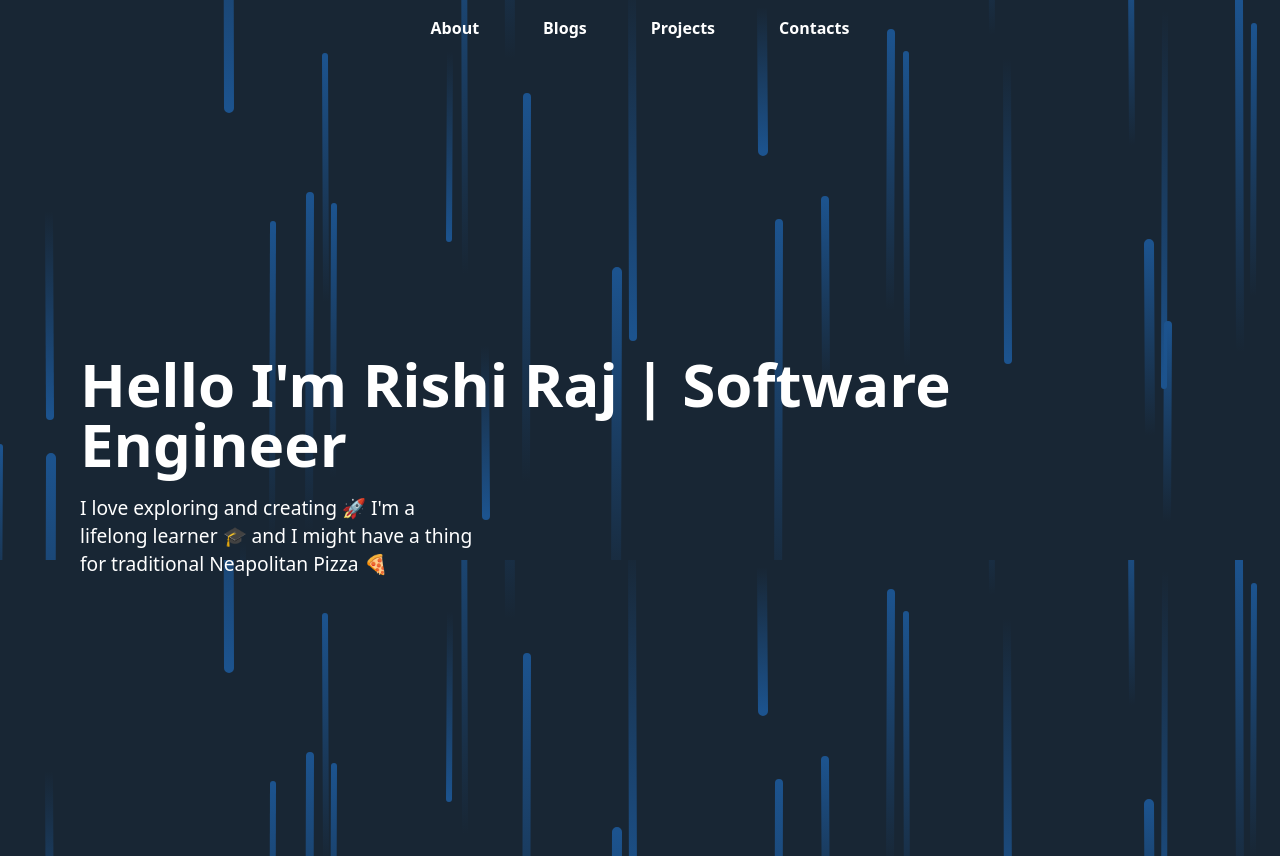
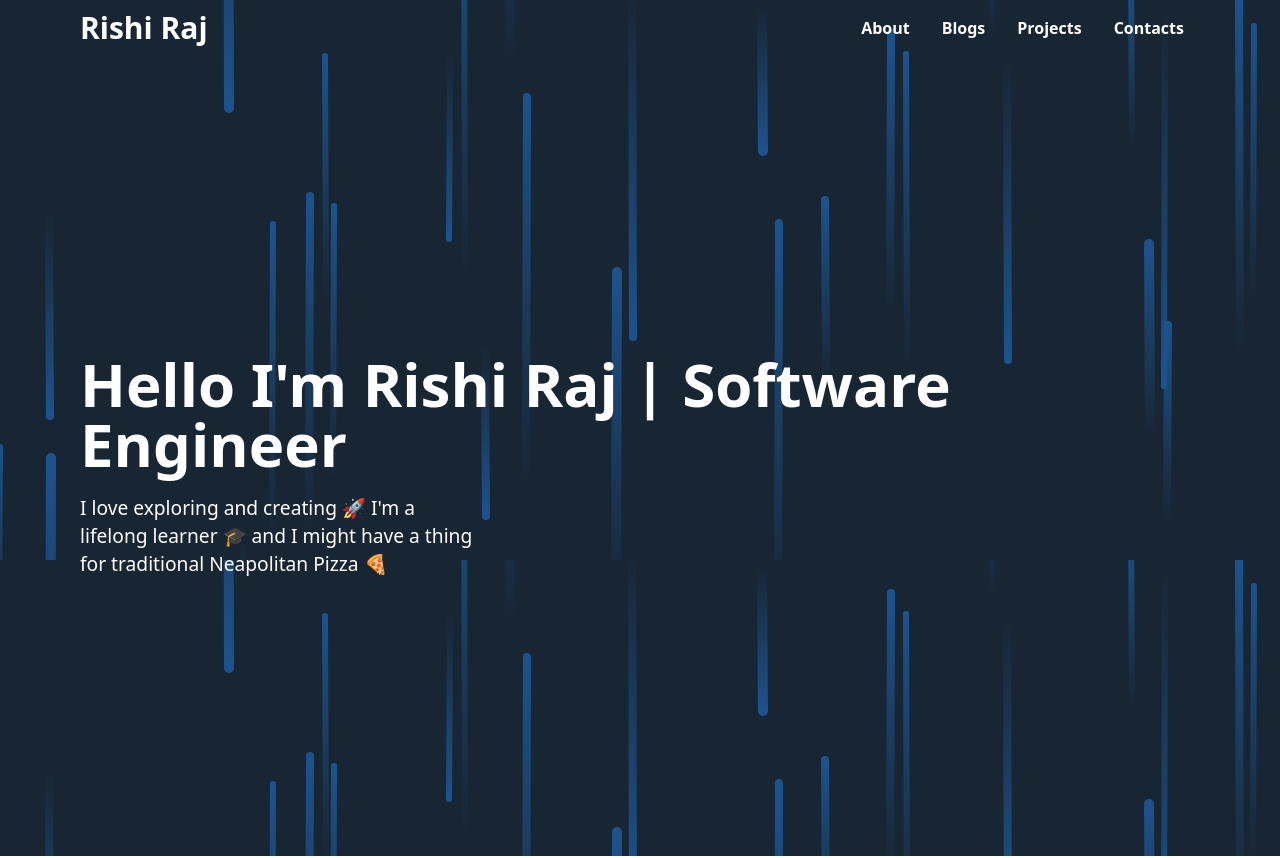
Before and after one commit to Inquisitive-Rishi/portfolio_website_V2, a React (Vite) app in the folder portfolio_website/: page / in a window 1280 px wide. Shown: the top 858 px of the page. Built offline with nearby package versions, Linux system fonts and the light colour scheme.

Commit message:
finish navbar structure

```diff
--- a/portfolio_website/src/components/Navbar.jsx
+++ b/portfolio_website/src/components/Navbar.jsx
@@ -4,8 +4,11 @@ import * as data from '../data.js'
 function Navbar() {
 
     return (
-        <div className="flex gap-8 justify-center p-2 max-[790px]:flex-col font-bold">
+        <div className="flex gap-8 justify-center p-2 max-[790px]:flex-col items-center px-20 font-bold">
+            <p className="mr-auto text-3xl">Rishi Raj</p>
+            <div>
             {data.links.map(link => <NavButton txt={link} key={link}/>)}
+            </div>
         </div>
     )
 }
```
